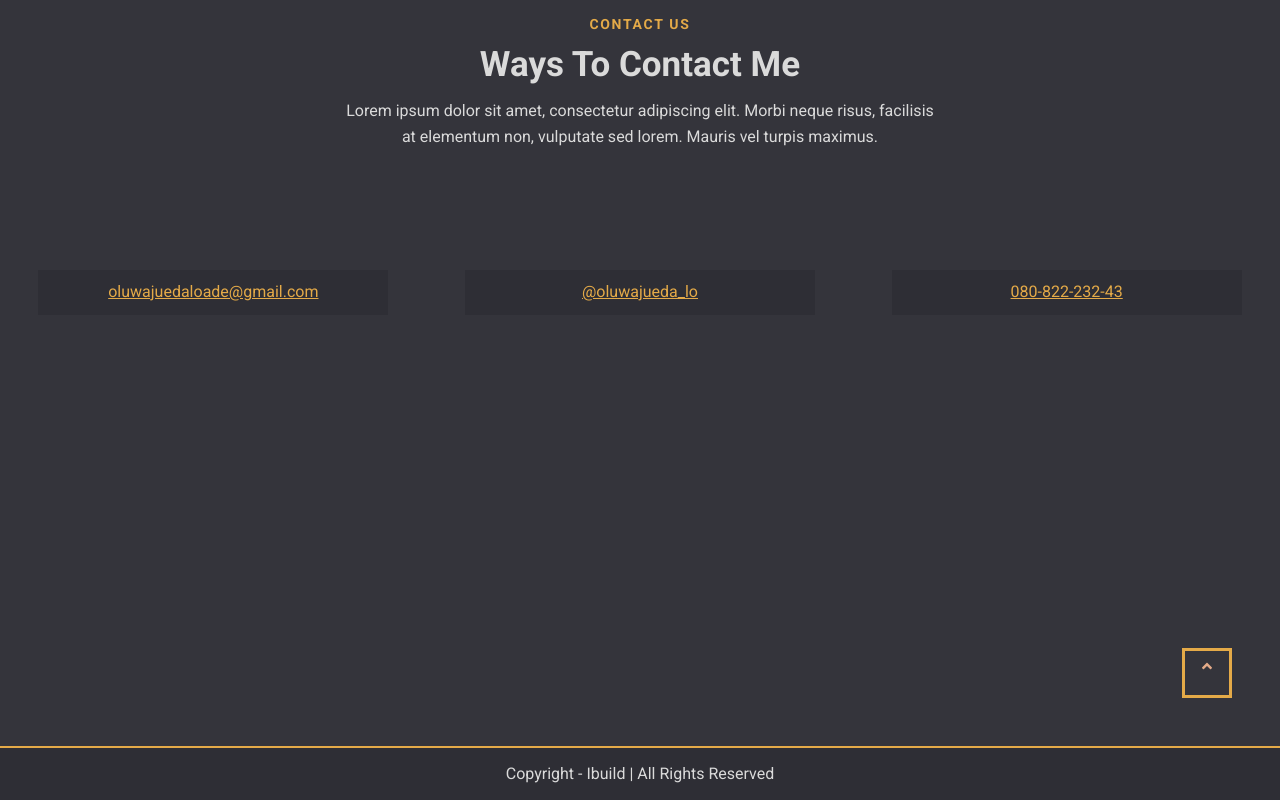
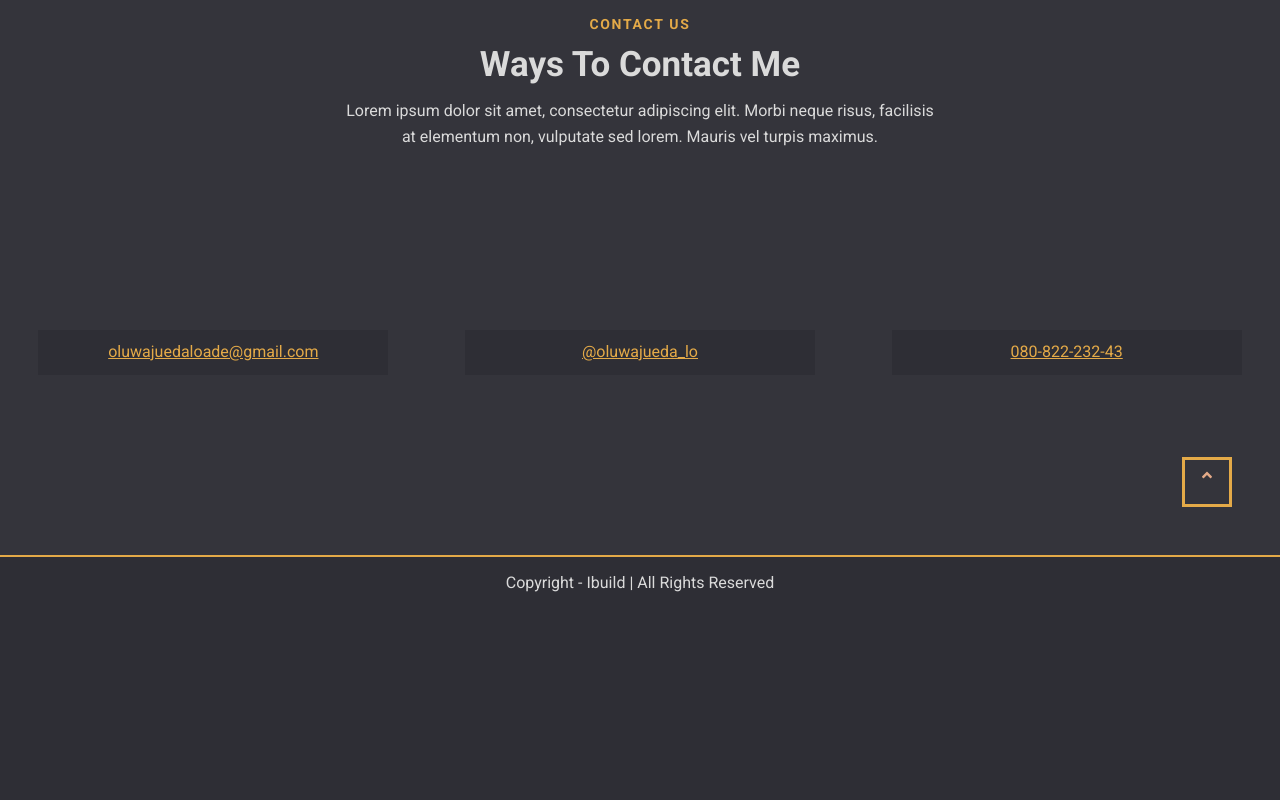
Before and after one commit to oluwajueda/portfolio-for-me, a React (Create React App) app: page / in a window 1280 px wide. Shown: the part 2483-3283 px from the top of the page. After the commit the page ends 3092 px from the top, so only its background shows below. Built offline with nearby package versions, Linux system fonts and the light colour scheme.

Commit message:
changes have been made here

```diff
--- a/src/index.css
+++ b/src/index.css
@@ -91,7 +91,7 @@ font-weight: bold;
   color: #dadada;
 }
 
-a:hover{
+li a:hover{
   color: #fff;
 }
 
@@ -306,7 +306,7 @@ margin-bottom: 11px;
 .fourth-part {
   background-color: #34343b;
   position: relative;
-  height: 100vh;
+
 
 }
 
@@ -342,6 +342,10 @@ margin-bottom: 11px;
   margin: 0 auto;
   display: flex;
   flex-direction: row;
+ padding-top: 60px;
+ padding-bottom: 60px;
+
+
 }
 .socials {
   background: #2e2e35;
@@ -379,6 +383,7 @@ text-decoration: none;
   position: absolute;
   bottom: 3rem;
   right: 3rem;
+
 }
 
 .back-to-top a {
@@ -737,4 +742,7 @@ ul{
                           margin-left: auto;
                           margin-right: auto;
                         }
+                        .fourth-part{
+                          height: 100vh;
+                        }
 }
```
